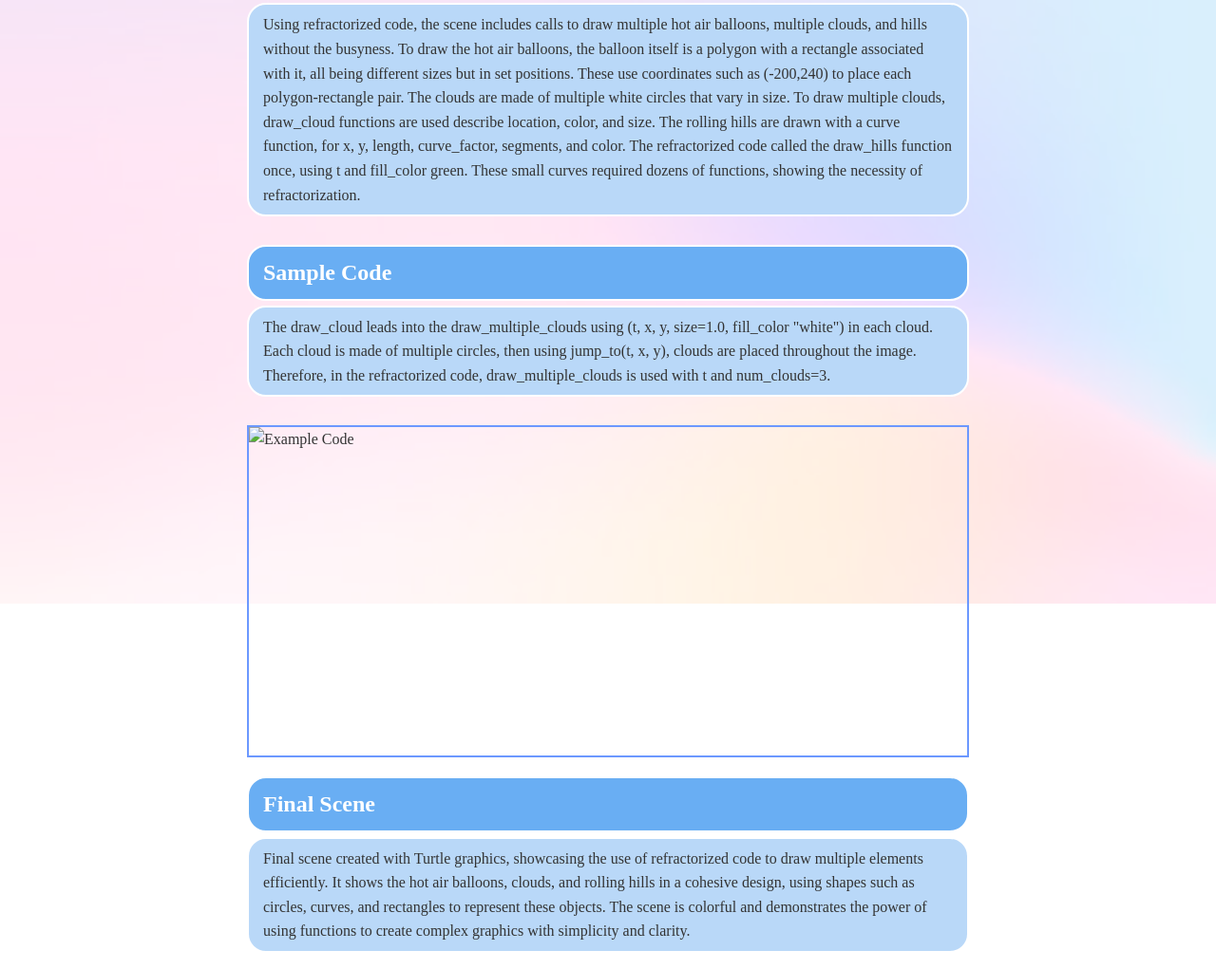
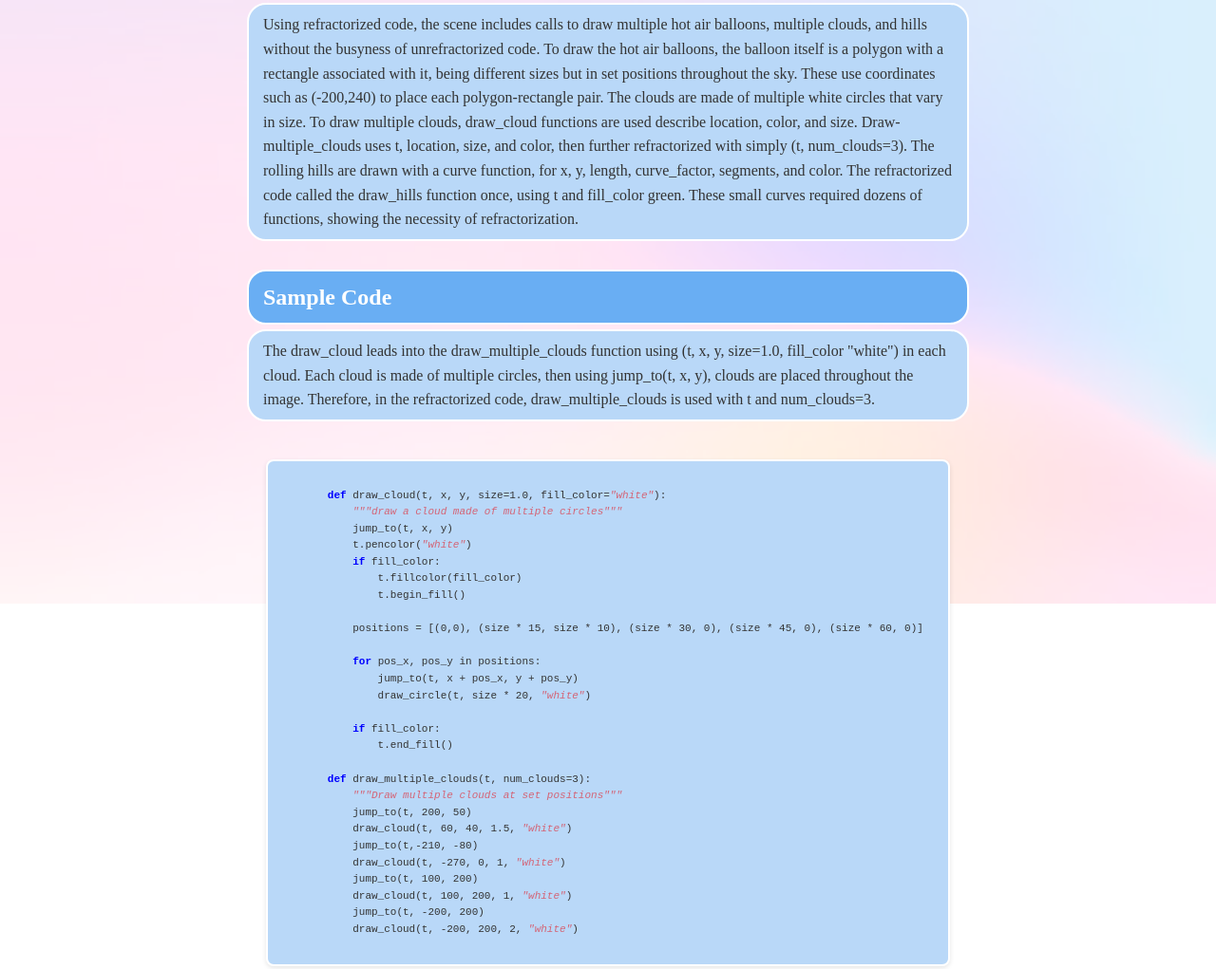
Before and after one commit to kc00p/kc00p.github.io, a plain HTML site: page 2index.html in a window 1280 px wide. Shown: the part 164-1185 px from the top of the page at 95% size. Drawn offline with Linux system fonts and the light colour scheme.

Commit message:
Add files via upload

```diff
--- a/2index.html
+++ b/2index.html
@@ -13,21 +13,52 @@
     <section>
     <h2>About the Project</h2>
     <p>Using refractorized code, the scene includes calls to draw multiple hot air balloons,
-        multiple clouds, and hills without the busyness. To draw the hot air balloons, the
-        balloon itself is a polygon with a rectangle associated with it, all being different sizes
-        but in set positions. These use coordinates such as (-200,240) to place each polygon-rectangle
+        multiple clouds, and hills without the busyness of unrefractorized code. To draw the hot air balloons, the
+        balloon itself is a polygon with a rectangle associated with it, being different sizes
+        but in set positions throughout the sky. These use coordinates such as (-200,240) to place each polygon-rectangle
         pair. The clouds are made of multiple white circles that vary in size. To draw multiple
-        clouds, draw_cloud functions are used describe location, color, and size. The rolling
+        clouds, draw_cloud functions are used describe location, color, and size. Draw-multiple_clouds uses t, location, size, and color, then further refractorized with simply (t, num_clouds=3). The rolling
         hills are drawn with a curve function, for x, y, length, curve_factor, segments, and color. The
         refractorized code called the draw_hills function once, using t and fill_color green.
         These small curves required dozens of functions, showing the necessity of refractorization.</p>
     </section>
     <section>
 <h2>Sample Code</h2>
-    <p>The draw_cloud leads into the draw_multiple_clouds using (t, x, y, size=1.0, fill_color "white") in each cloud.
+    <p>The draw_cloud leads into the draw_multiple_clouds function using (t, x, y, size=1.0, fill_color "white") in each cloud.
         Each cloud is made of multiple circles, then using jump_to(t, x, y), clouds are placed throughout the image. Therefore,
         in the refractorized code, draw_multiple_clouds is used with t and num_clouds=3.  </p>
-    <img src="code.jpg" alt="Example Code">
+    <div>
+    <pre class="code-container"><code>
+        <span class="keyword">def</span> draw_cloud(t, x, y, size=1.0, fill_color=<span class="string">"white"</span>):
+            <span class="string">"""draw a cloud made of multiple circles"""</span>
+            jump_to(t, x, y)
+            t.pencolor(<span class="string">"white"</span>)
+            <span class="keyword">if</span> fill_color:
+                t.fillcolor(fill_color)
+                t.begin_fill()
+
+            positions = [(0,0), (size * 15, size * 10), (size * 30, 0), (size * 45, 0), (size * 60, 0)]
+
+            <span class="keyword">for</span> pos_x, pos_y in positions:
+                jump_to(t, x + pos_x, y + pos_y)
+                draw_circle(t, size * 20, <span class="string">"white"</span>)
+
+            <span class="keyword">if</span> fill_color:
+                t.end_fill()
+
+        <span class="keyword">def</span> draw_multiple_clouds(t, num_clouds=3):
+            <span class="string">"""Draw multiple clouds at set positions"""</span>
+            jump_to(t, 200, 50)
+            draw_cloud(t, 60, 40, 1.5, <span class="string">"white"</span>)
+            jump_to(t,-210, -80)
+            draw_cloud(t, -270, 0, 1, <span class="string">"white"</span>)
+            jump_to(t, 100, 200)
+            draw_cloud(t, 100, 200, 1, <span class="string">"white"</span>)
+            jump_to(t, -200, 200)
+            draw_cloud(t, -200, 200, 2, <span class="string">"white"</span>)
+        </code></pre>
+    </div>
+
     </section>
     <section>
 <h2>Final Scene</h2>
--- a/2styles.css
+++ b/2styles.css
@@ -127,3 +127,26 @@ footer {
   margin-top: 1px;
   text-align: center;
 }
+
+  .code-container {
+    background-color: rgb(185, 216, 248);
+    border: 2px solid #ccc;
+    border-radius: 8px;
+    padding: 10px;
+    overflow-x: auto;
+    font-size: 11px;
+    box-shadow: 0 2px 5px rgba(0,0,0,0.1);
+    margin: 40px 20px;
+    white-space: pre;
+    border-color: white;
+  }
+
+  .keyword {
+    color: #0000FF;
+    font-weight: bold;
+  }
+
+  .string {
+    color: rgb(212, 100, 118);
+    font-style: italic;
+  }
```
Also changed, not shown: styles.css (+6 -2 lines).
